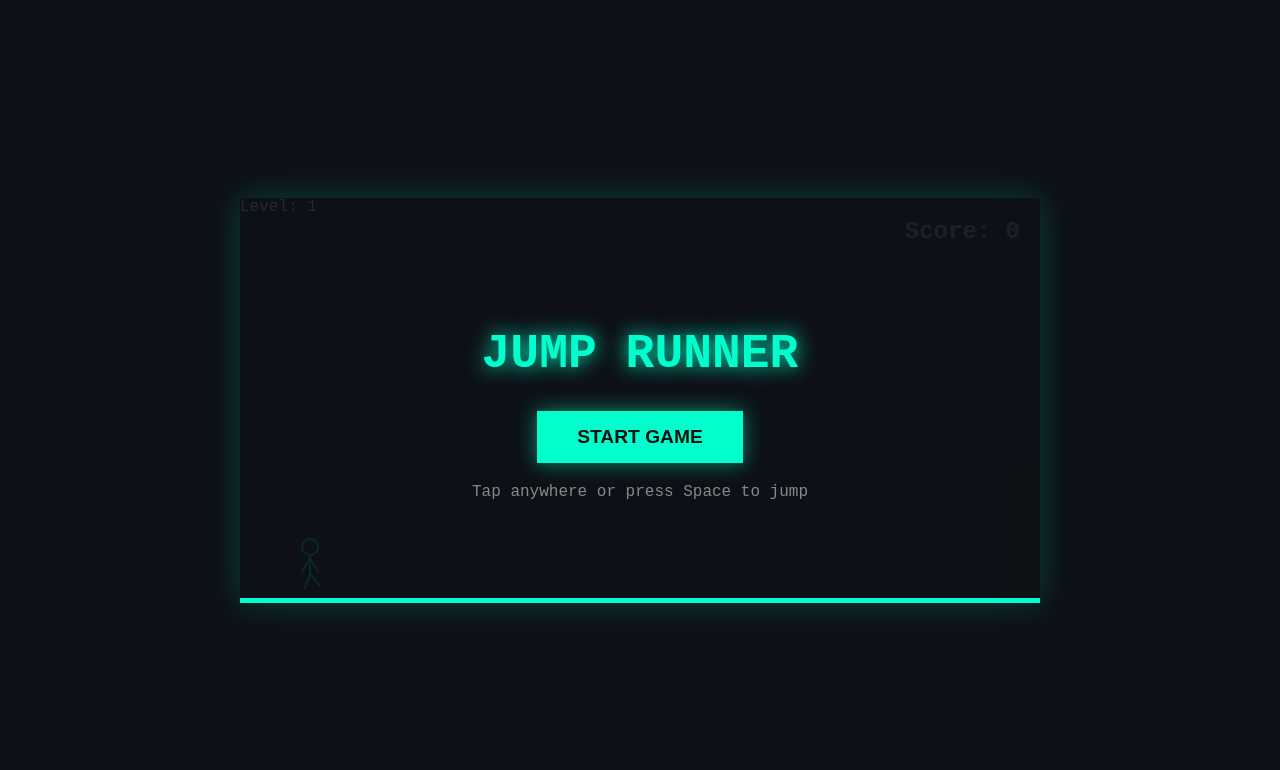
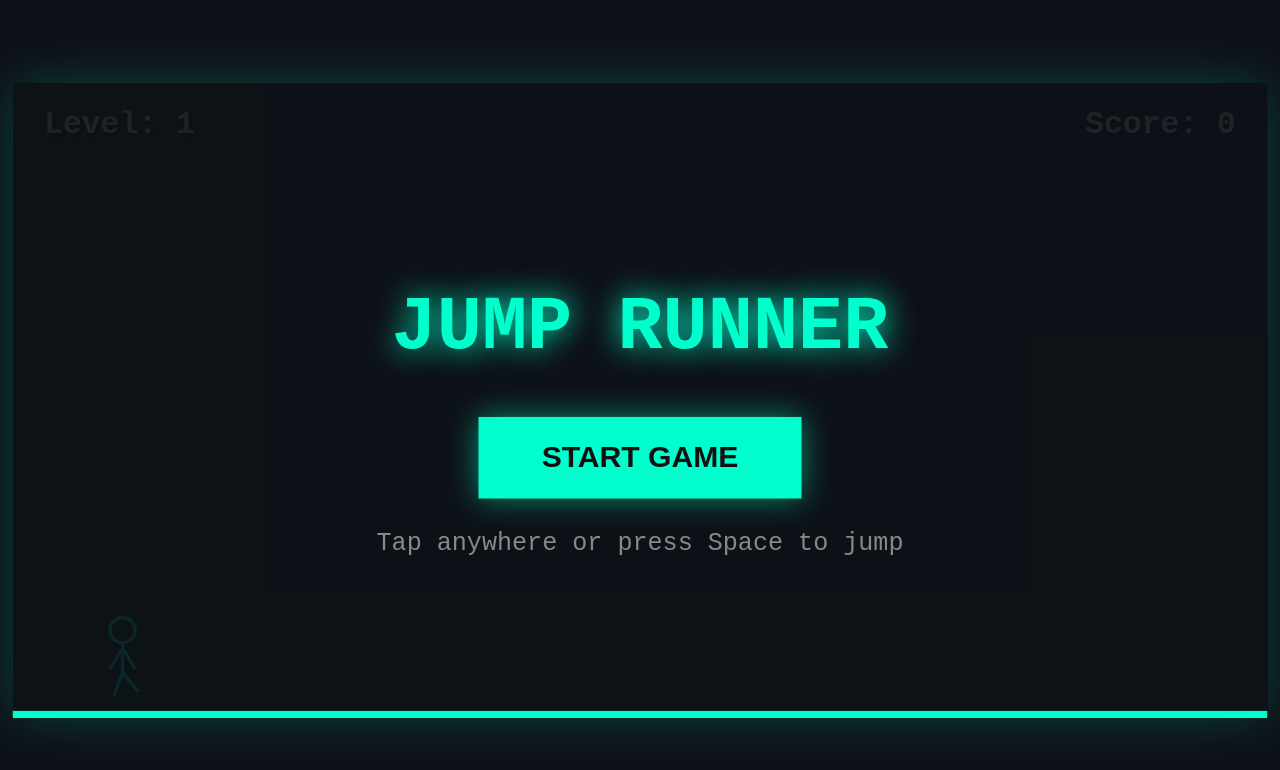
Before and after one commit to jk13888260-svg/-, a plain HTML site: page index.html in a window 1280 px wide. Drawn offline with Linux system fonts and the light colour scheme.

Commit message:
更新手机适配
1.实现了自动缩放系统：现在游戏会自动根据您的屏幕大小（无论是横屏还是竖屏）进行缩放，确保 800x400 的游戏区域完美适配屏幕。
2.修复了底部被遮挡的问题：解决了之前在手机上（特别是横屏时）人只能看到头、底部按钮看不见的问题。现在像“TRY AGAIN”按钮、地面线条和完整的小人都能正常显示。
3.优化了 UI：调整了分数和等级显示的间距，使其在手机上更清晰。

```diff
--- a/index.html
+++ b/index.html
@@ -28,6 +28,16 @@
             align-items: center;
         }
 
+        #game-viewport {
+            width: 100vw;
+            height: 100vh;
+            display: flex;
+            justify-content: center;
+            align-items: center;
+            overflow: hidden;
+            touch-action: none;
+        }
+
         #game-area {
             position: relative;
             width: 800px;
@@ -36,13 +46,8 @@
             border-bottom: 5px solid var(--primary-color);
             overflow: hidden;
             box-shadow: 0 0 30px rgba(0, 255, 204, 0.2);
-        }
-
-        @media (max-width: 800px) {
-            #game-area {
-                width: 100vw;
-                height: 50vh;
-            }
+            flex-shrink: 0;
+            transform-origin: center center;
         }
 
         /* Stickman Player */
@@ -351,14 +356,22 @@
         }
 
         /* UI Overlays */
+        #score-board, #level-board {
+            position: absolute;
+            top: 15px;
+            font-size: 20px;
+            font-weight: bold;
+            color: rgba(255, 255, 255, 0.8);
+            z-index: 10;
+            text-shadow: 1px 1px 2px black;
+        }
+
+        #level-board {
+            left: 20px;
+        }
+
         #score-board {
-            position: absolute;
-            top: 20px;
             right: 20px;
-            font-size: 24px;
-            font-weight: bold;
-            color: rgba(255, 255, 255, 0.7);
-            z-index: 10;
         }
 
         .screen {
@@ -420,7 +433,8 @@
 
 <body>
 
-    <div id="game-area">
+    <div id="game-viewport">
+        <div id="game-area">
         <div id="level-board">Level: <span id="level">1</span></div>
         <div id="score-board">Score: <span id="score">0</span></div>
 
@@ -450,6 +464,7 @@
             <button id="restart-btn">TRY AGAIN</button>
         </div>
     </div>
+</div>
 
     <script>
         const player = document.getElementById("player");
@@ -641,7 +656,27 @@
             jump();
         });
 
+        // --- Responsive Scaling ---
+        function scaleGame() {
+            const area = document.getElementById("game-area");
+            const vw = window.innerWidth * 0.98; // 2% buffer
+            const vh = window.innerHeight * 0.98;
+
+            const scaleX = vw / 800;
+            const scaleY = vh / 400;
+            const scale = Math.min(scaleX, scaleY);
+
+            // On very large screens, don't scale up too much if it looks blurry
+            // but for this pixel-art style, scaling up is usually fine.
+            // We cap it at 1.5x for desktop or just let it fill.
+            area.style.transform = `scale(${scale})`;
+        }
+
+        window.addEventListener("resize", scaleGame);
+        window.addEventListener("load", scaleGame);
+        scaleGame();
+
     </script>
 </body>
 
-</HTML>
+</html>
```
